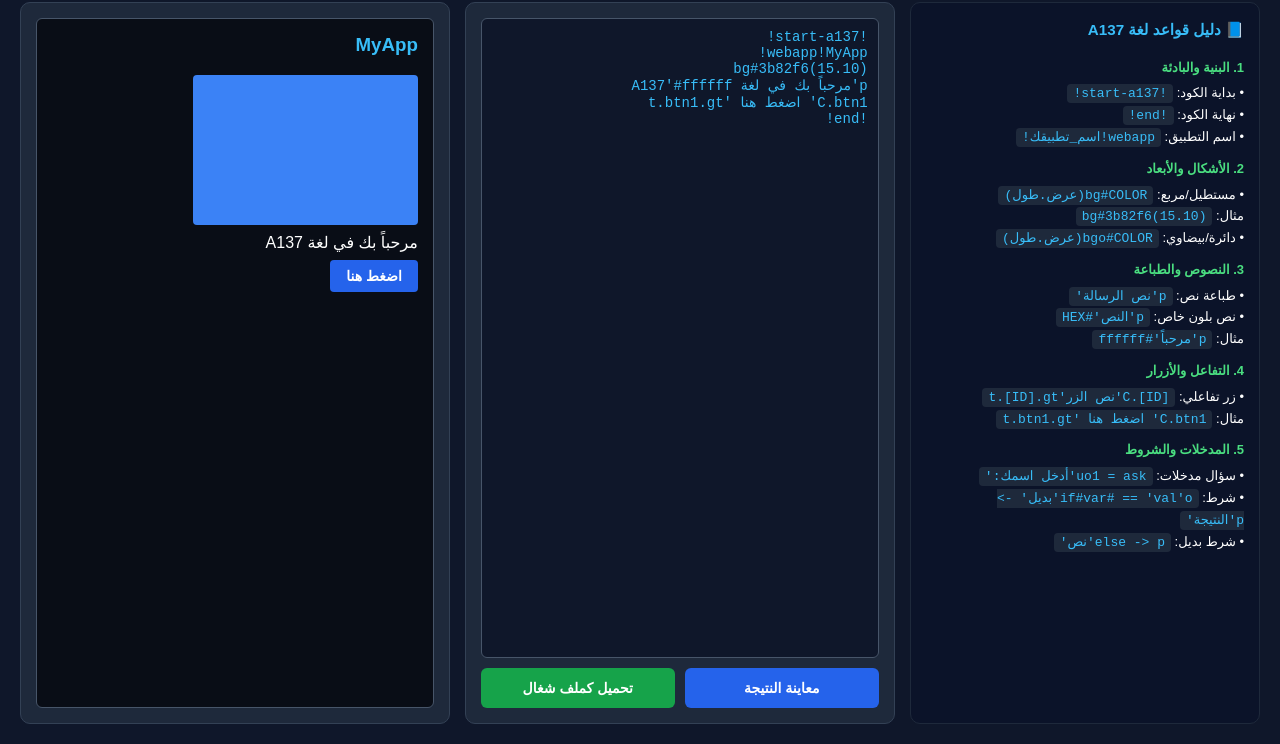
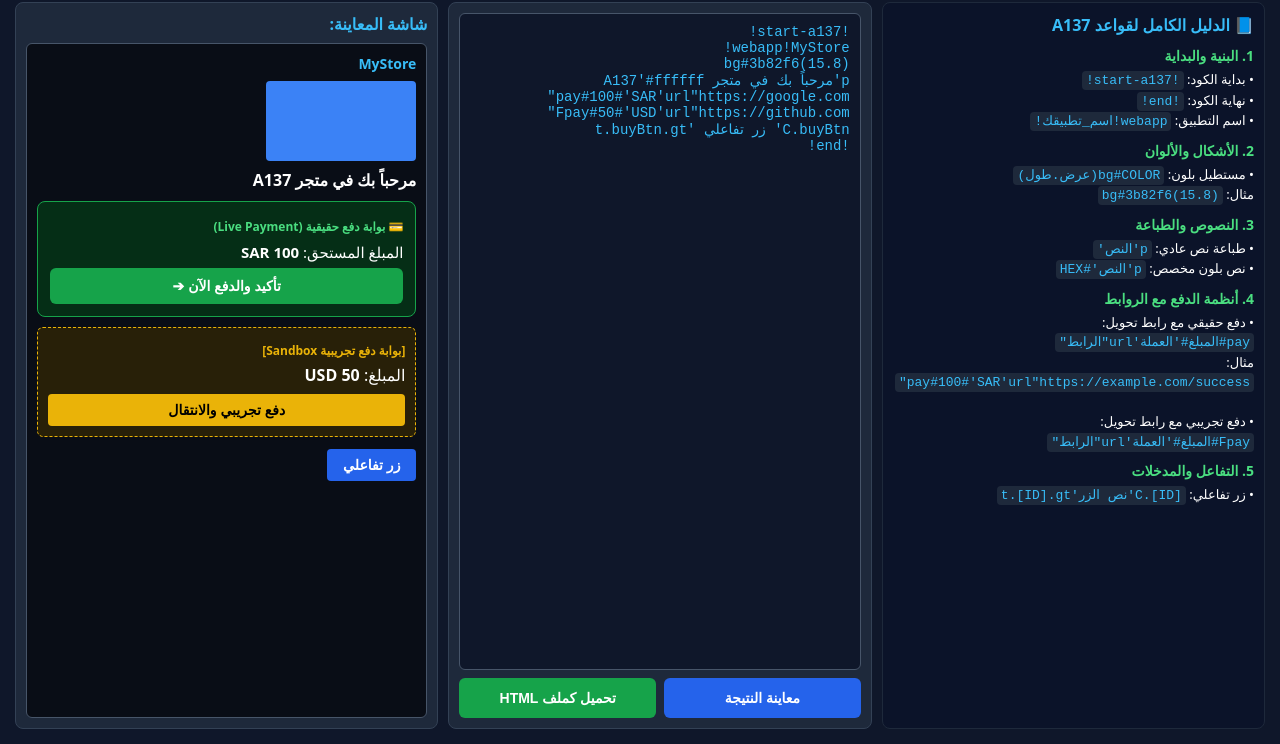
Before and after one commit to ANAS137-akp/A137, a plain HTML site: page index.html in a window 1280 px wide. Shown: the part 56-800 px from the top of the page. Drawn offline with Linux system fonts and the light colour scheme.

Commit message:
Update index.html

```diff
--- a/index.html
+++ b/index.html
@@ -2,73 +2,79 @@
 <html lang="ar" dir="rtl">
 <head>
     <meta charset="UTF-8">
-    <title>A137 Studio & Guide</title>
+    <meta name="viewport" content="width=device-width, initial-scale=1.0">
+    <title>A137code</title>
     <style>
-        body { font-family: sans-serif; background: #0f172a; color: #fff; margin: 0; padding: 20px; display: flex; flex-direction: column; height: 100vh; box-sizing: border-box; }
-        .layout { display: flex; flex: 1; gap: 15px; margin-top: 10px; overflow: hidden; }
-        .panel { flex: 1; display: flex; flex-direction: column; background: #1e293b; padding: 15px; border-radius: 10px; border: 1px solid #334155; }
-        .guide-panel { flex: 0.8; background: #0b1329; border: 1px solid #1e293b; padding: 15px; border-radius: 10px; overflow-y: auto; font-size: 13px; line-height: 1.6; }
-        textarea { flex: 1; background: #0f172a; color: #38bdf8; font-family: monospace; font-size: 14px; padding: 10px; border: 1px solid #475569; border-radius: 6px; resize: none; }
-        #preview { background: #090d16; border: 1px solid #475569; border-radius: 6px; padding: 15px; flex: 1; overflow-y: auto; }
-        .btns { margin-top: 10px; display: flex; gap: 10px; }
+        * { box-sizing: border-box; }
+        body { font-family: system-ui, sans-serif; background: #0f172a; color: #fff; margin: 0; padding: 15px; display: flex; flex-direction: column; height: 100vh; }
+        .header { text-align: center; margin-bottom: 10px; }
+        .header h2 { color: #38bdf8; margin: 0; }
+        .layout { display: flex; flex: 1; gap: 10px; overflow: hidden; flex-direction: row; }
+        @media (max-width: 768px) { .layout { flex-direction: column; } }
+        .panel { flex: 1; display: flex; flex-direction: column; background: #1e293b; padding: 10px; border-radius: 8px; border: 1px solid #334155; }
+        .guide { flex: 0.9; background: #0b1329; border: 1px solid #1e293b; padding: 10px; border-radius: 8px; overflow-y: auto; font-size: 13px; line-height: 1.5; }
+        textarea { flex: 1; background: #0f172a; color: #38bdf8; font-family: monospace; font-size: 14px; padding: 10px; border: 1px solid #475569; border-radius: 6px; resize: none; min-height: 150px; }
+        #preview { background: #090d16; border: 1px solid #475569; border-radius: 6px; padding: 10px; flex: 1; overflow-y: auto; }
+        .btn-group { display: flex; gap: 8px; margin-top: 8px; }
         button { flex: 1; padding: 12px; font-weight: bold; cursor: pointer; border-radius: 6px; border: none; font-size: 14px; }
         .btn-prev { background: #2563eb; color: #fff; }
         .btn-down { background: #16a34a; color: #fff; }
-        code { background: #1e293b; color: #38bdf8; padding: 2px 6px; border-radius: 4px; font-family: monospace; }
-        h3 { color: #38bdf8; margin-top: 0; }
-        h4 { color: #4ade80; margin: 10px 0 5px 0; }
+        code { background: #1e293b; color: #38bdf8; padding: 2px 4px; border-radius: 4px; font-family: monospace; }
+        h3 { color: #38bdf8; margin: 0 0 8px 0; font-size: 16px; }
+        h4 { color: #4ade80; margin: 8px 0 4px 0; font-size: 14px; }
     </style>
 </head>
 <body>
 
-    <h2 style="margin:0; color:#38bdf8;">استوديو ومترجم لغة A137</h2>
+    <div class="header">
+        <h2>استوديو ومترجم لغة A137</h2>
+    </div>
 
     <div class="layout">
-        <!-- دليل اللغة المعروض في الواجهة -->
-        <div class="guide-panel">
-            <h3>📘 دليل قواعد لغة A137</h3>
+        <div class="guide">
+            <h3>📘 الدليل الكامل لقواعد A137</h3>
 
-            <h4>1. البنية والبادئة</h4>
+            <h4>1. البنية والبداية</h4>
             • بداية الكود: <code>!start-a137!</code><br>
             • نهاية الكود: <code>!end!</code><br>
             • اسم التطبيق: <code>webapp!اسم_تطبيقك!</code>
 
-            <h4>2. الأشكال والأبعاد</h4>
-            • مستطيل/مربع: <code>bg#COLOR(عرض.طول)</code><br>
-            مثال: <code>bg#3b82f6(15.10)</code><br>
-            • دائرة/بيضاوي: <code>bgo#COLOR(عرض.طول)</code>
+            <h4>2. الأشكال والألوان</h4>
+            • مستطيل بلون: <code>bg#COLOR(عرض.طول)</code><br>
+            مثال: <code>bg#3b82f6(15.8)</code>
 
             <h4>3. النصوص والطباعة</h4>
-            • طباعة نص: <code>p'نص الرسالة'</code><br>
-            • نص بلون خاص: <code>p'النص'#HEX</code><br>
-            مثال: <code>p'مرحباً'#ffffff</code>
+            • طباعة نص عادي: <code>p'النص'</code><br>
+            • نص بلون مخصص: <code>p'النص'#HEX</code>
 
-            <h4>4. التفاعل والأزرار</h4>
-            • زر تفاعلي: <code>C.[ID]'نص الزر't.[ID].gt</code><br>
-            مثال: <code>C.btn1' اضغط هنا 't.btn1.gt</code>
+            <h4>4. أنظمة الدفع مع الروابط</h4>
+            • دفع حقيقي مع رابط تحويل:<br>
+            <code>pay#المبلغ#'العملة'url"الرابط"</code><br>
+            مثال: <code>pay#100#'SAR'url"https://example.com/success"</code><br><br>
+            • دفع تجريبي مع رابط تحويل:<br>
+            <code>Fpay#المبلغ#'العملة'url"الرابط"</code>
 
-            <h4>5. المدخلات والشروط</h4>
-            • سؤال مدخلات: <code>uo1 = ask'أدخل اسمك:'</code><br>
-            • شرط: <code>if#var# == 'val'o'بديل' -> p'النتيجة'</code><br>
-            • شرط بديل: <code>else -> p'نص'</code>
+            <h4>5. التفاعل والمدخلات</h4>
+            • زر تفاعلي: <code>C.[ID]'نص الزر't.[ID].gt</code>
         </div>
 
-        <!-- محرر الكود -->
         <div class="panel">
             <textarea id="code">!start-a137!
-webapp!MyApp!
-bg#3b82f6(15.10)
-p'مرحباً بك في لغة A137'#ffffff
-C.btn1' اضغط هنا 't.btn1.gt
+webapp!MyStore!
+bg#3b82f6(15.8)
+p'مرحباً بك في متجر A137'#ffffff
+pay#100#'SAR'url"https://google.com"
+Fpay#50#'USD'url"https://github.com"
+C.buyBtn' زر تفاعلي 't.buyBtn.gt
 !end!</textarea>
-            <div class="btns">
+            <div class="btn-group">
                 <button class="btn-prev" onclick="doPreview()">معاينة النتيجة</button>
-                <button class="btn-down" onclick="doDownload()">تحميل كملف شغال</button>
+                <button class="btn-down" onclick="doDownload()">تحميل كملف HTML</button>
             </div>
         </div>
 
-        <!-- شاشة المعاينة -->
         <div class="panel">
+            <h3>شاشة المعاينة:</h3>
             <div id="preview"></div>
         </div>
     </div>
@@ -85,29 +91,57 @@ function parseA137(input) {
     lines.forEach(line => {
         line = line.trim();
 
+        // معالجة الأشكال المربعة المستطيلة والألوان
         if (line.startsWith('bg#')) {
             let m = line.match(/bg#([a-fA-F0-9]{6})\((.*?)\.(.*?)\)/);
             if (m) {
-                let w = parseFloat(m[2]) * 15;
-                let h = parseFloat(m[3]) * 15;
-                html += '<div style="background:#' + m[1] + '; width:' + w + 'px; height:' + h + 'px; margin:8px 0; border-radius:4px;"></div>';
+                let hexColor = "#" + m[1];
+                let w = parseFloat(m[2]) * 10;
+                let h = parseFloat(m[3]) * 10;
+                html += '<div style="background:' + hexColor + '; width:' + w + 'px; height:' + h + 'px; margin:8px 0; border-radius:4px;"></div>';
             }
-        } else if (line.startsWith("p'")) {
+        }
+        // معالجة النصوص وتغيير اللون المخصص
+        else if (line.startsWith("p'")) {
             let s = line.indexOf("'");
             let e = line.lastIndexOf("'");
             if (s !== -1 && e > s) {
                 let txt = line.substring(s + 1, e);
                 let col = "#38bdf8";
-                if (line.includes("#")) {
-                    let p = line.split("#");
-                    if (p.length > 1 && p[p.length - 1].length === 6) col = "#" + p[p.length - 1];
+                let hexMatch = line.match(/#([a-fA-F0-9]{6})$/);
+                if (hexMatch) col = "#" + hexMatch[1];
+                html += '<p style="color:' + col + '; margin:8px 0; font-weight:bold;">' + txt + '</p>';
+            }
+        }
+        // معالجة الدفع الحقيقي والتجريبي مع رابط الإعادة
+        else if (line.startsWith('pay#') || line.startsWith('Fpay#')) {
+            let isFake = line.startsWith('Fpay#');
+            let m = line.match(/(?:Fpay|pay)#(\d+)#'(.*?)'(?:url"(.*?)")?/);
+            if (m) {
+                let amount = m[1];
+                let curr = m[2];
+                let targetUrl = m[3] || "#";
+
+                if (isFake) {
+                    html += '<div style="border: 1px dashed #eab308; background: #282008; padding: 10px; margin: 8px 0; border-radius: 6px;">' +
+                            '<span style="color:#eab308; font-size: 12px; font-weight:bold;">[بوابة دفع تجريبية Sandbox]</span>' +
+                            '<p style="margin: 4px 0; color:#fff;">المبلغ: <strong>' + amount + ' ' + curr + '</strong></p>' +
+                            '<button style="background:#eab308; color:#000; padding:8px 14px; border:none; border-radius:4px; cursor:pointer; font-weight:bold; width:100%; margin-top:4px;" onclick="alert(\'دفع تجريبي ناجح! سيتم تحويلك إلى: ' + targetUrl + '\'); if(\'' + targetUrl + '\' !== \'#\') window.open(\'' + targetUrl + '\', \'_blank\');">دفع تجريبي والانتقال</button>' +
+                            '</div>';
+                } else {
+                    html += '<div style="border: 1px solid #16a34a; background: #052e16; padding: 12px; margin: 10px 0; border-radius: 8px;">' +
+                            '<span style="color:#4ade80; font-size: 12px; font-weight:bold;">💳 بوابة دفع حقيقية (Live Payment)</span>' +
+                            '<p style="margin: 6px 0; font-size: 15px; color:#fff;">المبلغ المستحق: <strong>' + amount + ' ' + curr + '</strong></p>' +
+                            '<button style="background:#16a34a; color:#fff; padding:10px 18px; border:none; border-radius:6px; cursor:pointer; font-weight:bold; width:100%;" onclick="alert(\'جاري الانتقال لصفحة الدفع وسداد ' + amount + ' ' + curr + '\'); if(\'' + targetUrl + '\' !== \'#\') window.open(\'' + targetUrl + '\', \'_blank\');">تأكيد والدفع الآن ➔</button>' +
+                            '</div>';
                 }
-                html += '<p style="color:' + col + '; margin:8px 0;">' + txt + '</p>';
             }
-        } else if (line.startsWith('C.')) {
+        }
+        // معالجة الأزرار التفاعلية
+        else if (line.startsWith('C.')) {
             let m = line.match(/C\.(.+?)'(.*?)'t\.(.+?)\.gt/);
             if (m) {
-                html += '<button style="background:#2563eb; color:#fff; padding:8px 16px; border:none; border-radius:4px; cursor:pointer;" onclick="alert(\'تم الضغط على: ' + m[1] + '\')">' + m[2] + '</button><br>';
+                html += '<button style="background:#2563eb; color:#fff; padding:8px 16px; border:none; border-radius:4px; cursor:pointer; margin:4px 0;" onclick="alert(\'تم الضغط على العنصر: ' + m[1] + '\')">' + m[2] + '</button><br>';
             }
         }
     });
@@ -119,11 +153,11 @@ function doPreview() {
     let src = document.getElementById('code').value;
     let box = document.getElementById('preview');
     if (!src.includes('!start-a137!') || !src.includes('!end!')) {
-        box.innerHTML = '<span style="color:#ef4444;">خطأ: الكود يفتقر لبادئات !start-a137! و !end!</span>';
+        box.innerHTML = '<span style="color:#ef4444;">تنبيه: الكود يفتقر لـ !start-a137! و !end!</span>';
         return;
     }
     let res = parseA137(src);
-    box.innerHTML = '<h3 style="color:#38bdf8; margin-top:0;">' + res.name + '</h3>' + res.html;
+    box.innerHTML = '<h4 style="color:#38bdf8; margin-top:0;">' + res.name + '</h4>' + res.html;
 }
 
 function doDownload() {
@@ -135,11 +169,13 @@ function doDownload() {
     let res = parseA137(src);
     let doc = '<!DOCTYPE html><html lang="ar" dir="rtl"><head><meta charset="UTF-8"><title>' + res.name + '</title><style>body{background:#090d16;color:#fff;font-family:sans-serif;padding:20px;}</style></head><body><h2>' + res.name + '</h2>' + res.html + '</body></html>';
 
-    let b = new Blob([doc], { type: 'text/html' });
+    let b = new Blob([doc], { type: 'text/html;charset=utf-8' });
     let a = document.createElement('a');
     a.href = URL.createObjectURL(b);
     a.download = res.name + ".html";
+    document.body.appendChild(a);
     a.click();
+    document.body.removeChild(a);
 }
 
 window.onload = doPreview;
```
